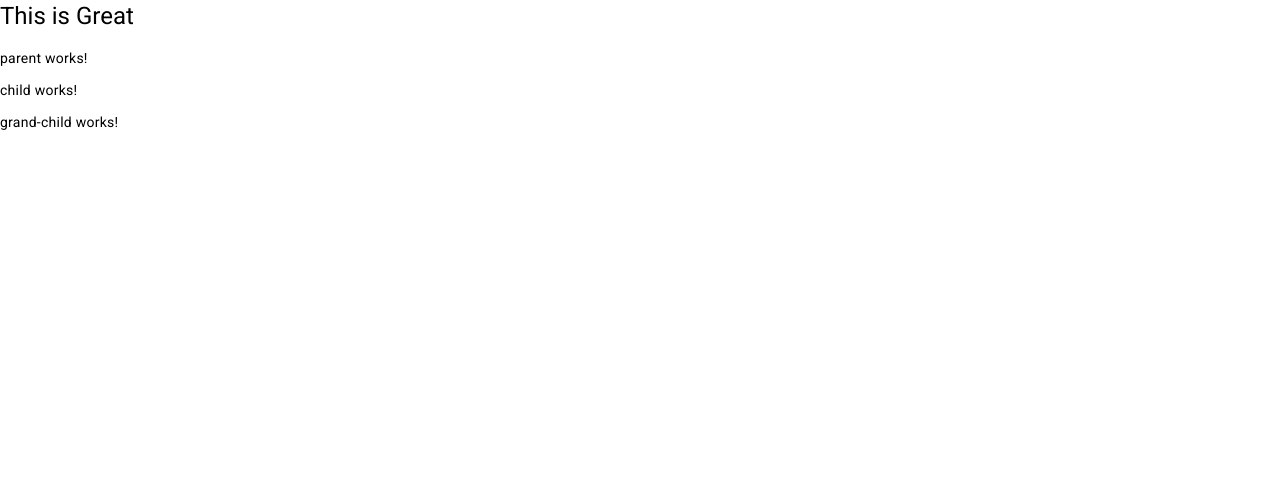
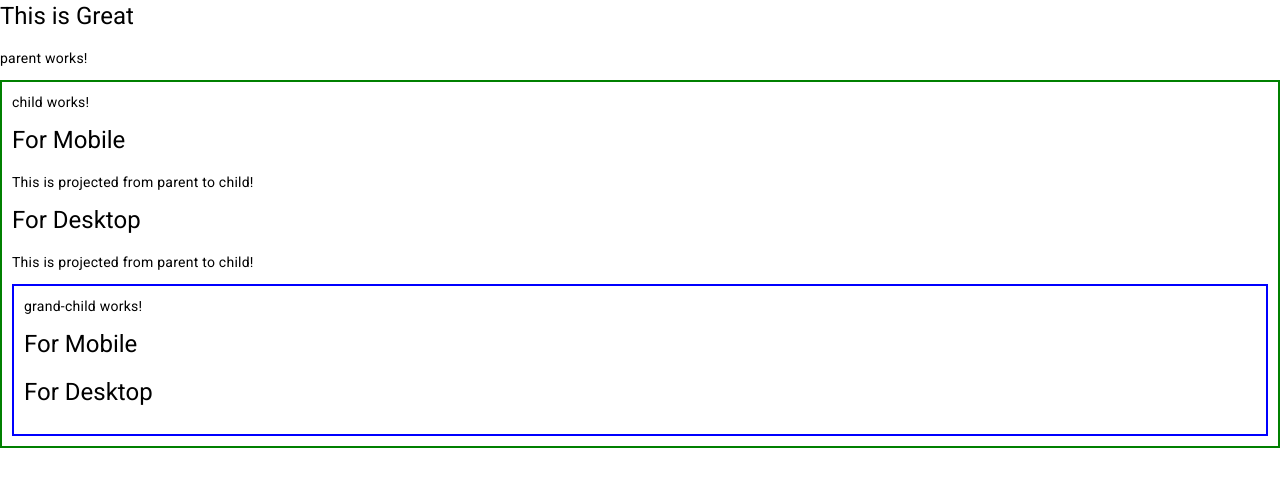
Before and after one commit to bhgajera/agnular17, an Angular app: page / in a window 1280 px wide. Shown: the top 486 px of the page. Built offline with nearby package versions, Linux system fonts and the light colour scheme; a web font is replaced by a local one.

Commit message:
commit changes

```diff
--- a/src/app/child/child.component.html
+++ b/src/app/child/child.component.html
@@ -1,5 +1,13 @@
 <p>child works!</p>
 <!-- child.component.html -->
+<h1>
+  For Mobile
+</h1>
+<ng-container *ngTemplateOutlet="templateForChild"></ng-container>
+<h1>
+  For Desktop
+</h1>
+<ng-container *ngTemplateOutlet="templateForChild"></ng-container>
 <app-grand-child>
     <ng-content></ng-content>
   </app-grand-child>
--- a/src/app/child/child.component.scss
+++ b/src/app/child/child.component.scss
@@ -0,0 +1,5 @@
+:host {
+    border:solid 2px green;
+    display: block;
+    padding: 10px;
+}
--- a/src/app/child/child.component.ts
+++ b/src/app/child/child.component.ts
@@ -6,5 +6,5 @@ import { Component, ContentChild, TemplateRef } from '@angular/core';
   styleUrl: './child.component.scss'
 })
 export class ChildComponent {
-
+  @ContentChild('templateForChild',{descendants:true}) templateForChild!: TemplateRef<any>;
 }
--- a/src/app/grand-child/grand-child.component.html
+++ b/src/app/grand-child/grand-child.component.html
@@ -1,8 +1,11 @@
 <p>grand-child works!</p>
 <!-- grandchild.component.html -->
 
-<!-- Mobile-->
-<ng-container *ngTemplateOutlet="template"></ng-container>
-
-<!-- Desktop-->
-<ng-container *ngTemplateOutlet="template"></ng-container>
+<h1>
+    For Mobile
+  </h1>
+  <ng-container *ngTemplateOutlet="templateForGrandchild"></ng-container>
+  <h1>
+    For Desktop
+  </h1>
+  <ng-container *ngTemplateOutlet="templateForGrandchild"></ng-container>
--- a/src/app/grand-child/grand-child.component.scss
+++ b/src/app/grand-child/grand-child.component.scss
@@ -0,0 +1,5 @@
+:host {
+    border:solid 2px blue;
+    display: block;
+    padding: 10px;
+}
--- a/src/app/grand-child/grand-child.component.ts
+++ b/src/app/grand-child/grand-child.component.ts
@@ -7,9 +7,9 @@ import { CustomTemplateDirective } from '../custom-template.directive';
   styleUrl: './grand-child.component.scss'
 })
 export class GrandChildComponent  implements AfterContentInit{
-  @ContentChild('myTemplate',{descendants:true}) template!: TemplateRef<any>;
+  @ContentChild('templateForGrandchild',{descendants:true}) templateForGrandchild!: TemplateRef<any>;
 
   ngAfterContentInit() {
-    console.log('Template received in grandchild:', !!this.template);
+    console.log('Template received in grandchild:', !!this.templateForGrandchild);
   }
 }
--- a/src/app/parent/parent.component.html
+++ b/src/app/parent/parent.component.html
@@ -1,8 +1,11 @@
 <p>parent works!</p>
 <app-child>
   <div>
-    <ng-template #myTemplate>
-      <p>This is projected from parent!</p>
+    <ng-template #templateForChild>
+      <p>This is projected from parent to child!</p>
+    </ng-template>
+    <ng-template #templateForGrandchild>
+      <p>This is projected from parent to grand child!</p>
     </ng-template>
   </div>
 </app-child>
```
